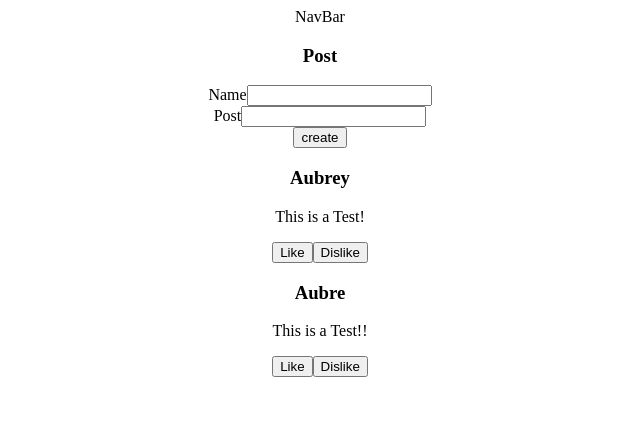
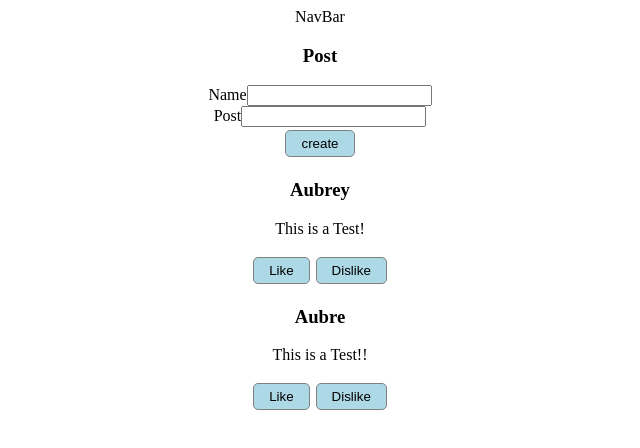
Before and after one commit to AubreyGuishard/SocialFeedProject, a React (Create React App) app: page / in a window 1280 px wide. Shown: the top 448 px of the page, without its empty margins (320-960 px from the left). Built offline with nearby package versions, Linux system fonts and the light colour scheme.

Commit message:
Added some css to the buttons on the Post Css + the App Css

```diff
--- a/src/App.css
+++ b/src/App.css
@@ -36,3 +36,11 @@
     transform: rotate(360deg);
   }
 }
+button {
+  background-color: lightblue;
+  border: 1px solid grey;
+  border-radius: 5px;
+  padding:5px 15px;
+  margin: 3px;
+
+}
--- a/src/Post/Post.css
+++ b/src/Post/Post.css
@@ -0,0 +1,3 @@
+.active {
+    background-color: lightgreen;
+}
```
